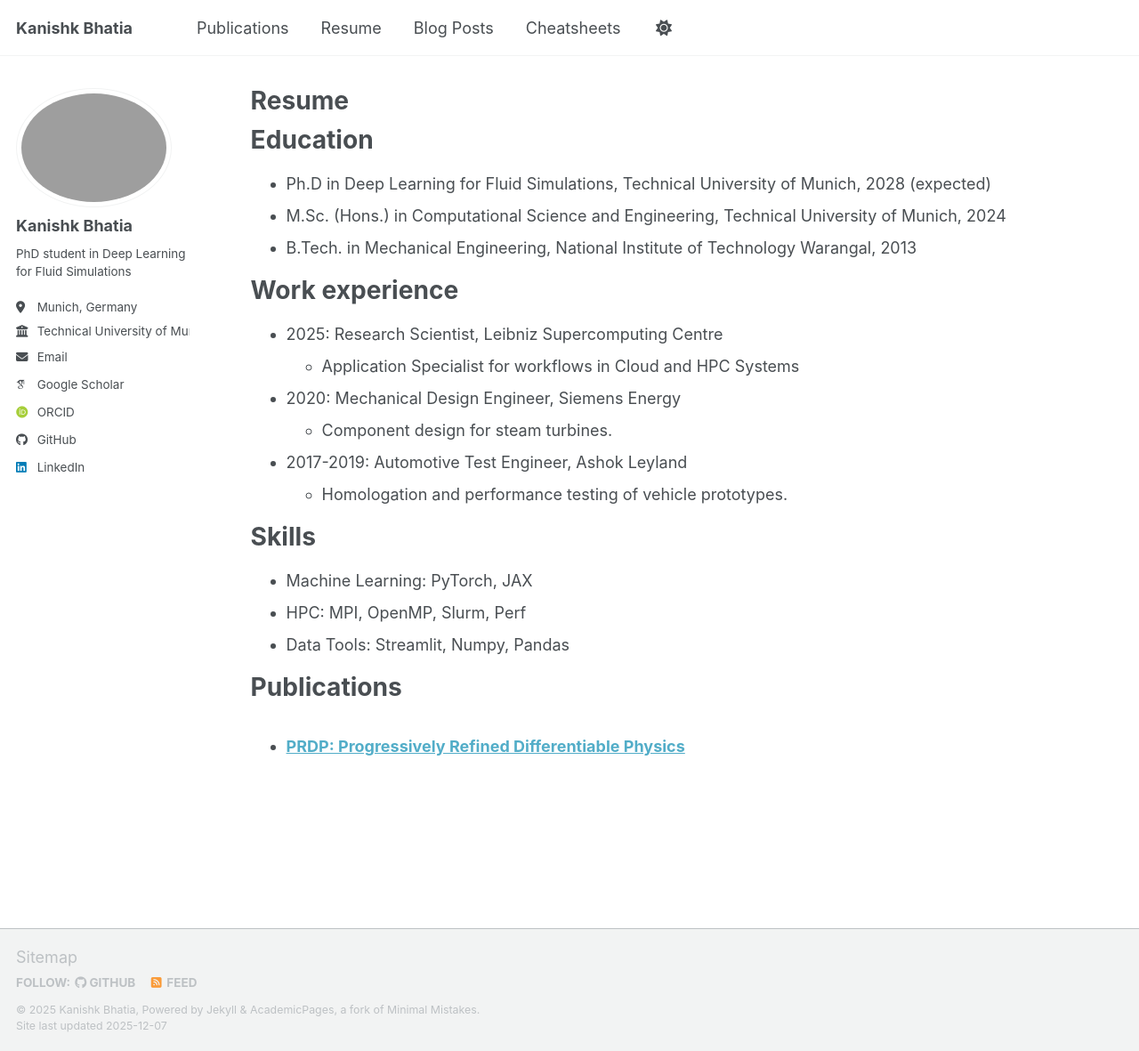
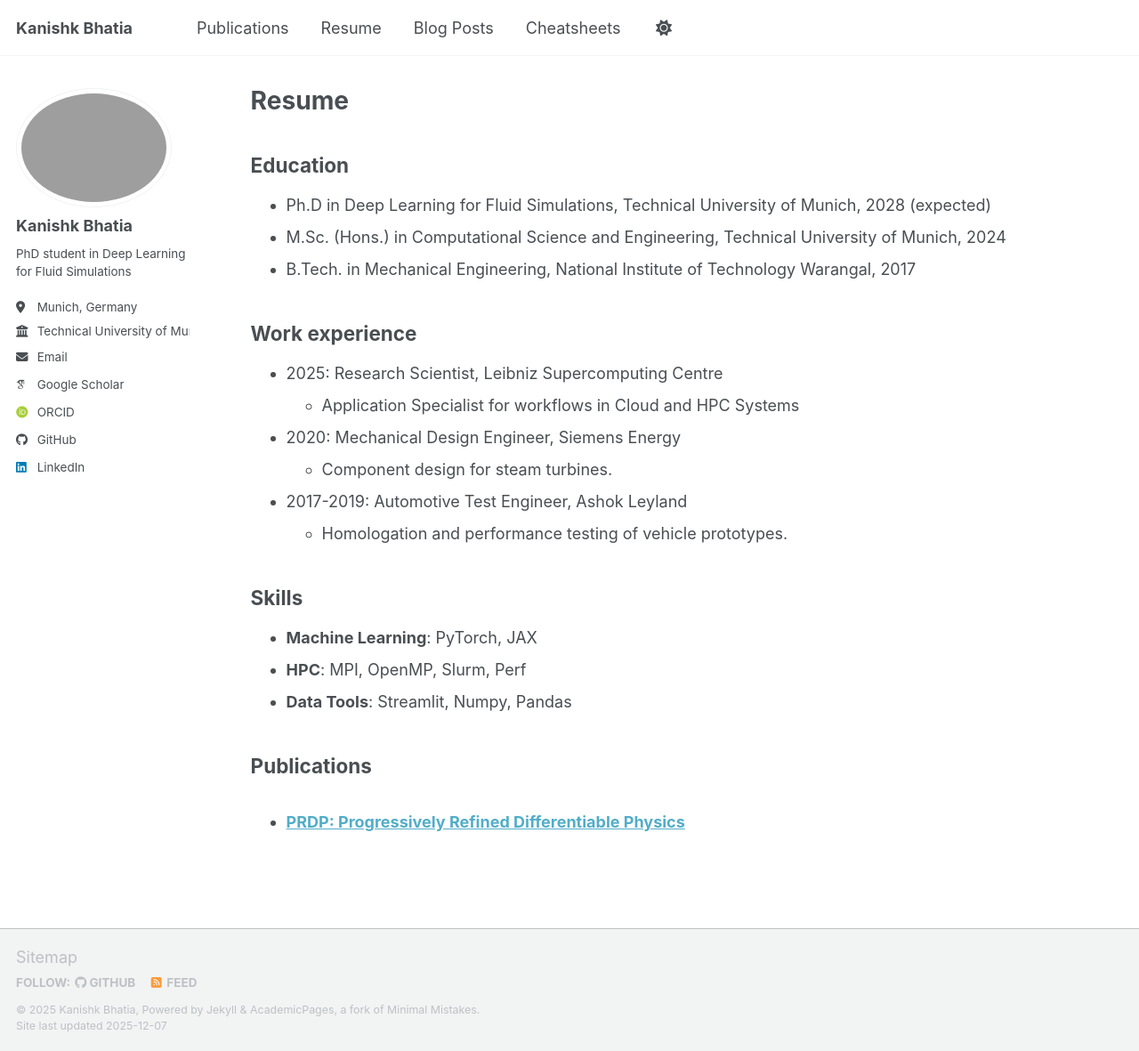
Before and after one commit to kanishkbh/kanishkbh.github.io, a Jekyll site: the page built from _pages/cv.md, in a window 1280 px wide and 1181 px high. Shown: the whole window at 89% size. Built offline with Jekyll 4.4.1, drawn with Linux system fonts in a browser that asks for light colours; some web fonts are replaced; a script bundle is joined from its source files by our own code; library files that are not in the unit come from our copies.

Commit message:
Update CV: Use H2 for sub headers

```diff
--- a/_pages/cv.md
+++ b/_pages/cv.md
@@ -9,14 +9,14 @@ redirect_from:
 
 {% include base_path %}
 
-Education
-======
+## Education
+
 * Ph.D in Deep Learning for Fluid Simulations, Technical University of Munich, 2028 (expected)
 * M.Sc. (Hons.) in Computational Science and Engineering, Technical University of Munich, 2024
-* B.Tech. in Mechanical Engineering, National Institute of Technology Warangal, 2013
+* B.Tech. in Mechanical Engineering, National Institute of Technology Warangal, 2017
 
-Work experience
-======
+## Work experience
+
 * 2025: Research Scientist, Leibniz Supercomputing Centre
   * Application Specialist for workflows in Cloud and HPC Systems
 
@@ -26,30 +26,32 @@ Work experience
 * 2017-2019: Automotive Test Engineer, Ashok Leyland
   * Homologation and performance testing of vehicle prototypes.
 
-Skills
-======
-* Machine Learning: PyTorch, JAX
-* HPC: MPI, OpenMP, Slurm, Perf
-* Data Tools: Streamlit, Numpy, Pandas
+## Skills
 
-Publications
-======
+* **Machine Learning**: PyTorch, JAX
+* **HPC**: MPI, OpenMP, Slurm, Perf
+* **Data Tools**: Streamlit, Numpy, Pandas
+
+## Publications
+
   <ul>{% for post in site.publications reversed %}
     {% include archive-single-cv.html %}
   {% endfor %}</ul>
 
-<!-- Talks
-======
+<!--
+## Talks
+
   <ul>{% for post in site.talks reversed %}
     {% include archive-single-talk-cv.html  %}
   {% endfor %}</ul>
 
-Teaching
-======
+## Teaching
+
   <ul>{% for post in site.teaching reversed %}
     {% include archive-single-cv.html %}
   {% endfor %}</ul>
 
-Service and leadership
-======
-* Currently signed in to 43 different slack teams -->
+## Service and leadership
+
+* Currently signed in to 43 different slack teams
+-->
```
